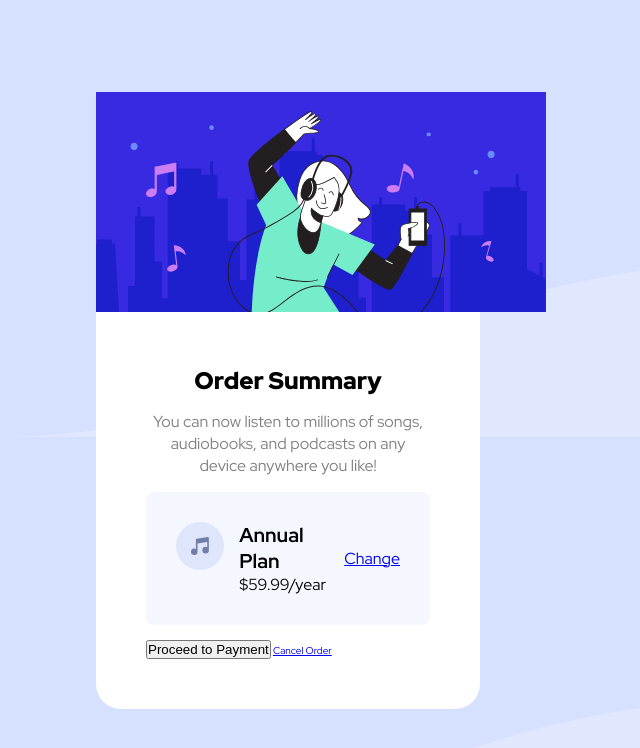
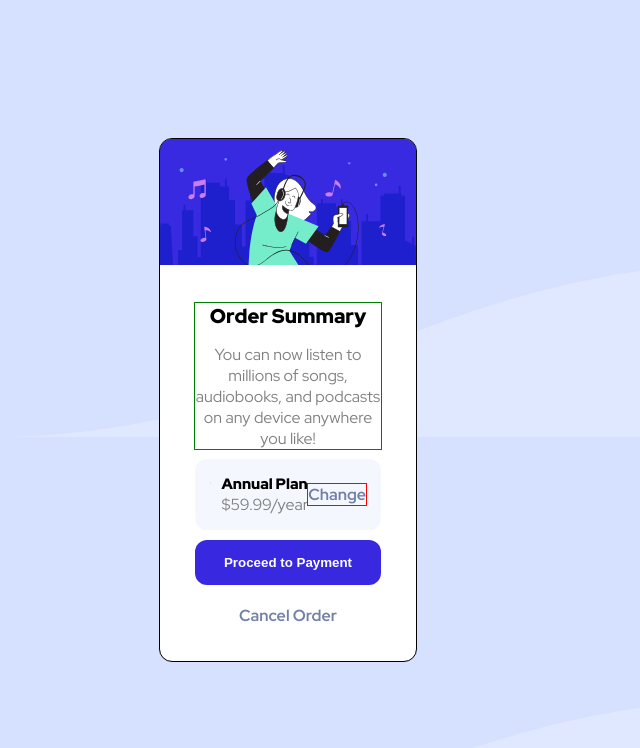
Before and after one commit to jsa2023/order-summary-component, a plain HTML site: page index.html in a window 1280 px wide. Shown: the whole page, without its empty margins (352-992 px from the left). Drawn offline with Linux system fonts and the light colour scheme.

Commit message:
updated files

```diff
--- a/index.html
+++ b/index.html
@@ -12,7 +12,6 @@
   <title>Frontend Mentor | Order summary card</title>
   </head>
   <body>
-  <cent>
     <div class="card">
       <div class="hero-image-container">
         <img class="hero-image" src="./images/illustration-hero.svg" alt="order summary image">
@@ -30,7 +29,7 @@
                 <img class="music-icon-image" src="./images/icon-music.svg" alt="music icon">
               </div>
               <div class="text">
-                <h1>Annual Plan</h1>
+                <h2>Annual Plan</h2>
                 <p class="price">$59.99/year</p>
               </div>
             </div> <!-- end of left-side div -->
@@ -43,6 +42,5 @@
         </div> <!-- bottom div ends here-->
       </div> <!-- content-container div ends here -->
     </div>
-  </cent>
   </body>
 </html>
--- a/style.css
+++ b/style.css
@@ -9,6 +9,9 @@ html {
 }
 
 body {
+    width: 100vw;
+    height: 100vh;
+    display: flex;
     font-family: "Red Hat Display", sans-serif;
     font-optical-sizing: auto;
     font-style: normal;
@@ -18,77 +21,103 @@ body {
 
 p {
     font-size: 1.6rem;
+    color: gray;
 }
 
 .card {
-    width: 30%;
-    height: fit-content;
-    position: absolute;
-    inset: 0;
+    outline: 1px solid black;
+    width: 20%;
     margin: auto;
+    border-radius: 12px;
+    overflow: hidden;
     background-color: #ffffff;
-    border-radius: 25px;
 }
 
 .hero-image-container {
+    max-width: 100%;
 }
 
 .hero-image {
-    min-width: 100%;
+    width: 100%;
 }
 
 .content-container {
-    padding: 5rem;
+    padding: 3.5rem;
 }
 
 .top {
+    outline: 1px solid green;
     text-align: center;
+    margin-bottom: 1rem;
 }
 
 .title {
-    margin-bottom: 1.5rem;
-    font-size: 2.4rem;
+    padding-bottom: 1.5rem;
     font-weight: 900;
 }
 
 .description {
-    line-height: 2.2rem;
-    color: gray;
-    margin-bottom: 1.5rem;
+
+}
+
+.bottom {
+
 }
 
 .plan-type {
     background-color: hsl(225, 100%, 98%);
-    padding: 3rem;
+    padding: 1.5rem;
     display: flex;
     justify-content: space-between;
-    border-radius: 8px;
-    margin-bottom: 1.5rem;
+    border-radius: 12px;
+    margin-bottom: 1rem;
 }
 
 .left-side {
     display: flex;
-    gap: 1.5rem;
+    gap: 1rem;
 }
 
 .right-side {
-    display: flex;
-}
-
-.right-side a {
+    outline: 1px solid red;
     align-self: center;
     font-size: 1.6rem;
 }
 
 .music-icon-image-container {
-    width: 5rem;
-    height: 5rem;
+
 }
 
 .music-icon-image {
-    min-width: 100%;
+    max-width: 100%;
 }
 
 .text {
 
 }
+
+.text h2 {
+    font-weight: 900;
+}
+
+button {
+    display: block;
+    width: 100%;
+    padding: 1.5rem;
+    background-color:  hsl(245, 75%, 52%);
+    border: none;
+    border-radius: 12px;
+    color: #ffffff;
+    font-weight: 700;
+    margin-bottom: 2rem;
+}
+
+.bottom a {
+    display: block;
+    width: 100%;
+    text-align: center;
+    font-weight: 700;
+    color: hsl(224, 23%, 55%);
+    text-decoration: none;
+    font-size: 1.6rem;
+}
```
